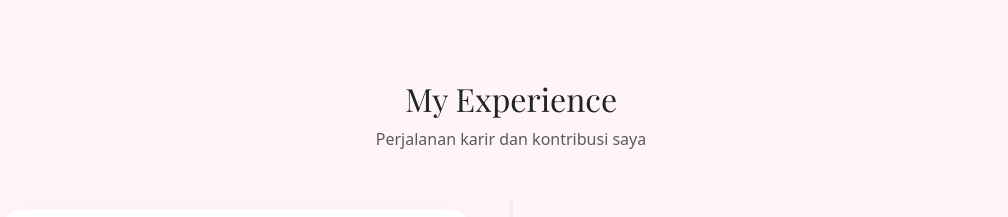
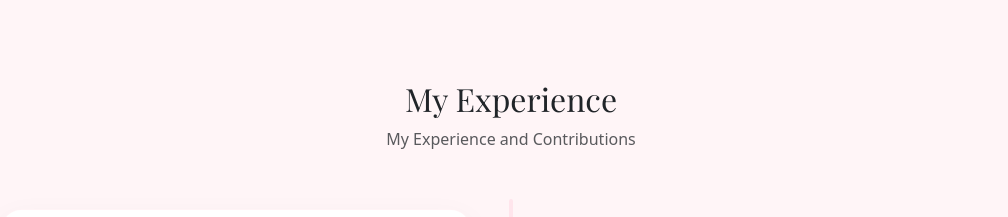
Before and after one commit to PNNabila/myporto, a React (Vite) app: page / in a window 1280 px wide. Shown: the part 2280-2497 px from the top of the page, without its empty margins (129-1137 px from the left). Built offline with nearby package versions, Linux system fonts and the light colour scheme.

Commit message:
update data terbaru

```diff
--- a/src/components/Certificates/Certificates.jsx
+++ b/src/components/Certificates/Certificates.jsx
@@ -68,7 +68,7 @@ const Certificates = () => {
                     >
                         My <span className="text-pink">Certificates</span>
                     </motion.h2>
-                    <p className="text-muted">Bukti kompetensi dan pengembangan profesional saya</p>
+                    <p className="text-muted">Evidence of my competence and professional development</p>
                 </div>
 
                 {/* --- TAMPILAN UTAMA (HANYA 3 ITEM) --- */}
--- a/src/components/Experience/Experience.jsx
+++ b/src/components/Experience/Experience.jsx
@@ -34,7 +34,7 @@ const Experience = () => {
                     >
                         My <span className="text-pink">Experience</span>
                     </motion.h2>
-                    <p className="text-muted">Perjalanan karir dan kontribusi saya</p>
+                    <p className="text-muted">My Experience and Contributions</p>
                 </div>
 
                 <div className="timeline">
```
